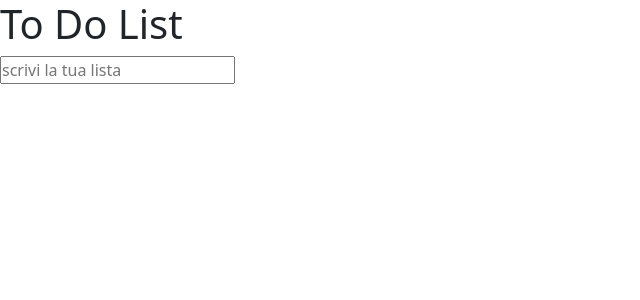
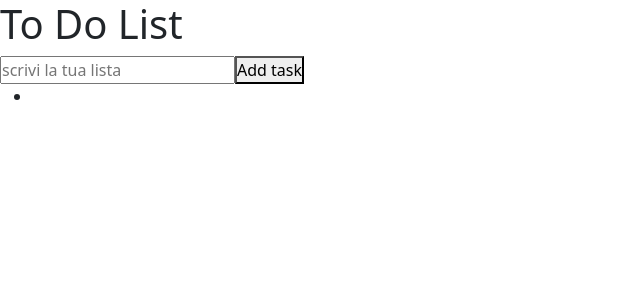
Before and after one commit to veronicacrisafi/react-form, a React (Vite) app: page / in a window 1280 px wide. Shown: the top 300 px of the page, without its empty margins (0-640 px from the left). Built offline with nearby package versions, Linux system fonts and the light colour scheme.

Commit message:
aggiunto il button e cominciata la strutturab per la lista

```diff
--- a/src/App.jsx
+++ b/src/App.jsx
@@ -10,6 +10,10 @@ function App() {
       <form>
 
         <input type="text" value={list} onChange={(e) => setlist(e.target.value)} placeholder='scrivi la tua lista' />
+        <button>Add task</button>
+        <ul>
+          <li></li>
+        </ul>
 
       </form>
     </>
```
